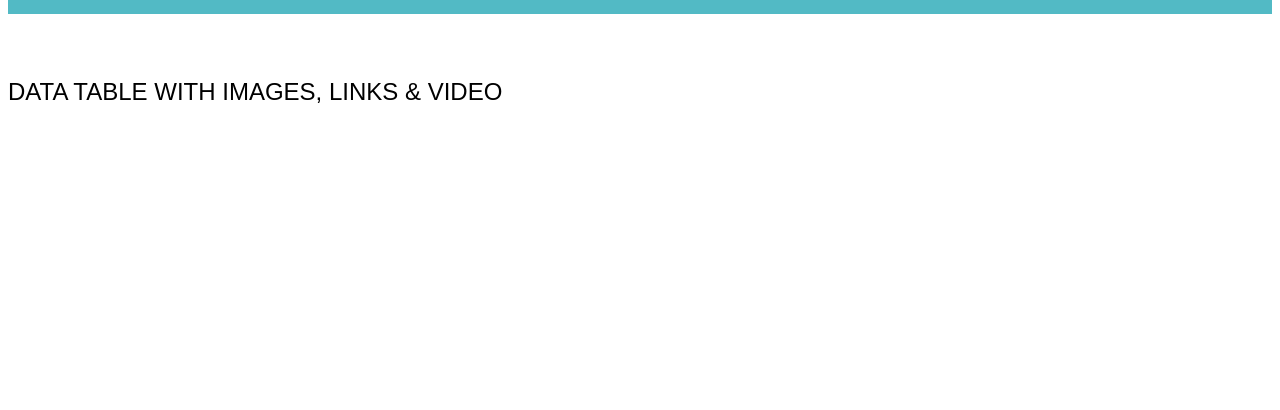
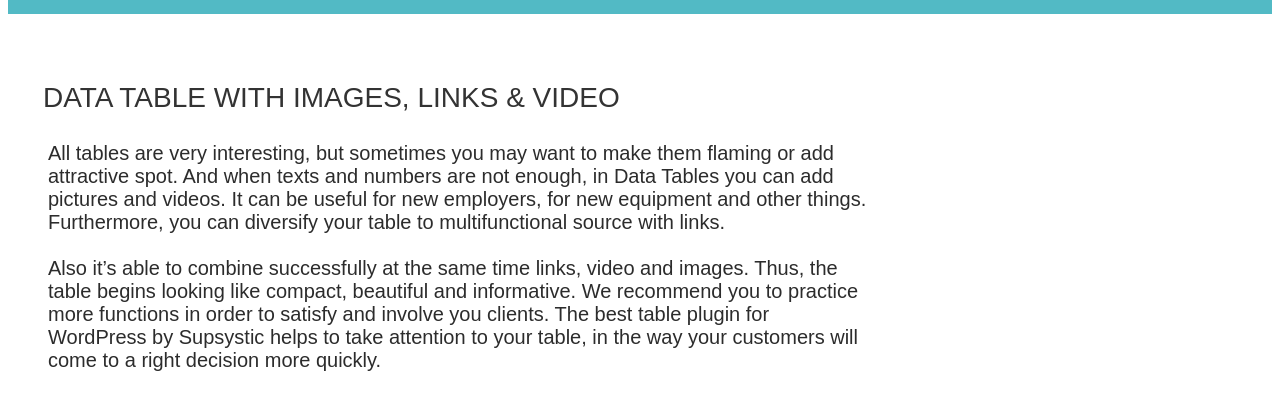
Before and after one commit to MunaU/supsystic-website-project, a plain HTML site: page index.html in a window 1280 px wide. Shown: the part 154-564 px from the top of the page. Drawn offline with Linux system fonts and the light colour scheme.

Commit message:
Modify Index and CSS

```diff
--- a/css/style.css
+++ b/css/style.css
@@ -63,5 +63,13 @@ color: rgb(49, 49, 49);
 }
 .datatable{
     font-family: Arial, Helvetica, sans-serif;
-    font-size: 24px;
+    font-size: 28px;
+    margin-left: 35px;
+    color: rgb(51, 51, 51);
 }
+.alltables{
+    font-size: 20px;
+    color: rgb(44, 44, 44);
+    margin-left: 40px;
+    font-family: Arial, Helvetica, sans-serif;
+}
--- a/index.html
+++ b/index.html
@@ -44,6 +44,9 @@ EXAMPLE &nbsp; > &nbsp; <b>DATA TABLE WITH IMAGES, LINKS & VIDEO
     <div class="data">
 <p class="datatable"> DATA TABLE WITH IMAGES, LINKS & VIDEO
 </p>
+<p class="alltables">
+All tables are very interesting, but sometimes you may want to make them flaming or add<br>attractive spot. And when texts and numbers are not enough, in Data Tables you can add<br>pictures and videos. It can be useful for new employers, for new equipment and other things.<br>Furthermore, you can diversify your table to multifunctional source with links.<br><br>Also it’s able to combine successfully at the same time links, video and images. Thus, the<br>table begins looking like compact, beautiful and informative. We recommend you to practice<br>more functions in order to satisfy and involve you clients. The best table plugin for<br>WordPress by Supsystic helps to take attention to your table, in the way your customers will<br>come to a right decision more quickly.
+</p>
 </div>
 </div>
 </div>
```
